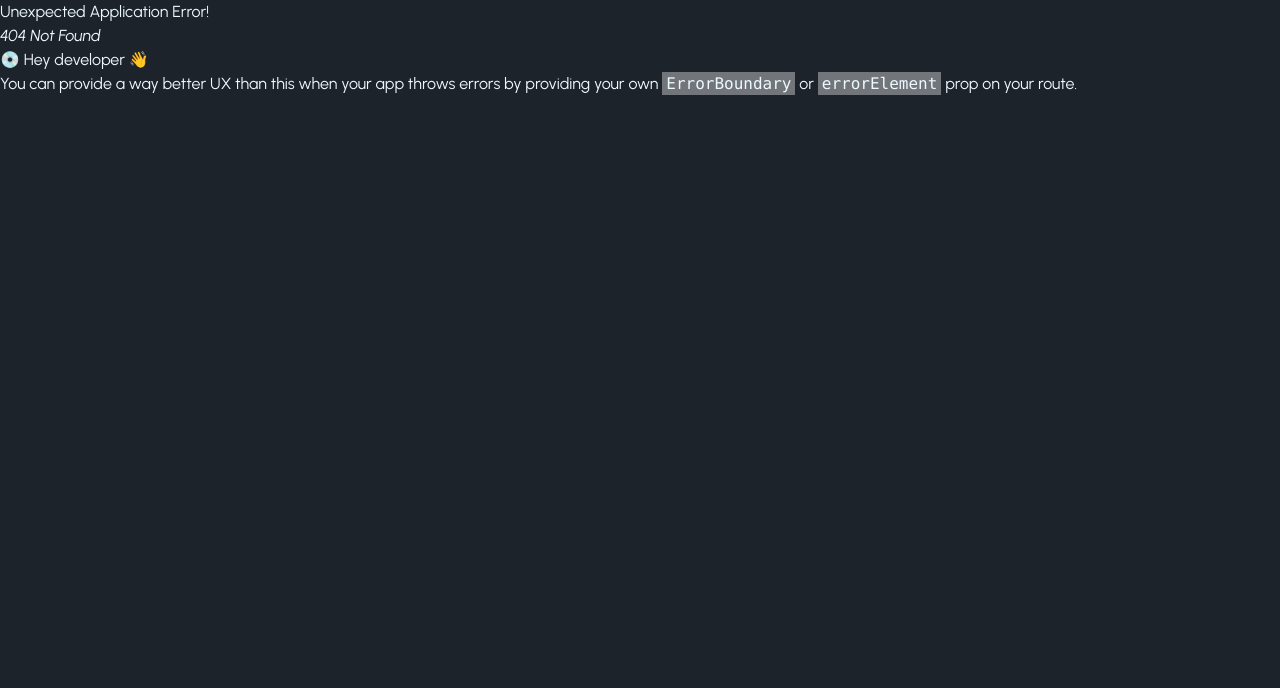
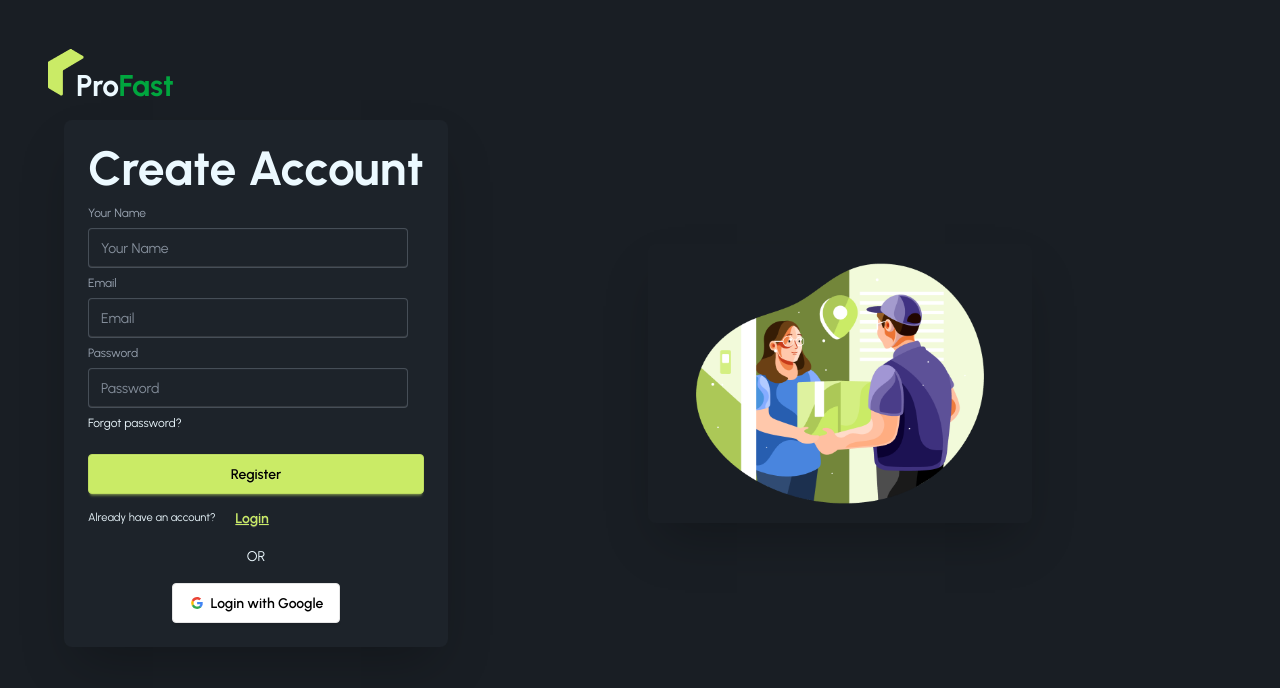
Before and after one commit to nahidkhan31/Profast-client-site, a React (Vite) app: page /register in a window 1280 px wide. Before the commit this address had no page. Shown: the top 688 px of the page. Built offline with nearby package versions, Linux system fonts and the light colour scheme; no server answers.

Commit message:
added login, register, and socialLogin function and firebase init

```diff
--- a/package.json
+++ b/package.json
@@ -12,9 +12,11 @@
   "dependencies": {
     "@tailwindcss/vite": "^4.1.15",
     "aos": "^3.0.0-beta.6",
+    "firebase": "^12.4.0",
     "react": "^19.1.1",
     "react-dom": "^19.1.1",
     "react-fast-marquee": "^1.6.5",
+    "react-hook-form": "^7.65.0",
     "react-icons": "^5.5.0",
     "react-responsive-carousel": "^3.2.23",
     "react-router": "^7.9.4",
--- /dev/null
+++ b/src/Pages/Authentication/Login/Login.jsx
@@ -0,0 +1,69 @@
+import React from "react";
+import { useForm } from "react-hook-form";
+import { Link } from "react-router";
+import SocialLogin from "../SocialLogin/SocialLogin";
+
+const Login = () => {
+  const {
+    register,
+    handleSubmit,
+    formState: { errors },
+  } = useForm();
+  const onSubmit = (data) => {
+    console.log(data);
+  };
+  return (
+    <div className="card bg-base-100 w-full max-w-sm shrink-0 shadow-2xl">
+      <div className="card-body">
+        <h1 className="text-5xl font-bold">Please Login</h1>
+        <form onSubmit={handleSubmit(onSubmit)}>
+          <fieldset className="fieldset">
+            <label className="label">Email</label>
+            <input
+              type="email"
+              {...register("email")}
+              className="input"
+              placeholder="Email"
+            />
+
+            <label className="label">Password</label>
+            <input
+              type="password"
+              {...register("password", {
+                required: true,
+                minLength: 6,
+              })}
+              className="input"
+              placeholder="Password"
+            />
+            {errors.password?.type === "required" && (
+              <p className="text-red-500">Password is required</p>
+            )}
+            {errors.password?.type === "minLength" && (
+              <p className="text-red-500">
+                Password Must be 6 characters or longer
+              </p>
+            )}
+
+            <div>
+              <a className="link link-hover">Forgot password?</a>
+            </div>
+
+            <button className="btn btn-primary text-black mt-4">Login</button>
+          </fieldset>
+          <p>
+            <small>
+              New to this website?{" "}
+              <Link className="btn btn-link" to="/register">
+                Register
+              </Link>
+            </small>
+          </p>
+        </form>
+        <SocialLogin></SocialLogin>
+      </div>
+    </div>
+  );
+};
+
+export default Login;
--- /dev/null
+++ b/src/Pages/Authentication/Register/Register.jsx
@@ -0,0 +1,92 @@
+import React from "react";
+import { useForm } from "react-hook-form";
+import { Link } from "react-router";
+import SocialLogin from "../SocialLogin/SocialLogin";
+
+const Register = () => {
+  const {
+    register,
+    handleSubmit,
+    formState: { errors },
+  } = useForm();
+
+  const onSubmit = (data) => {
+    console.log(data);
+  };
+  return (
+    <div className="card bg-base-100 w-full max-w-sm shrink-0 shadow-2xl">
+      <div className="card-body">
+        <h1 className="text-5xl font-bold">Create Account</h1>
+        <form onSubmit={handleSubmit(onSubmit)}>
+          <fieldset className="fieldset">
+            {/* name field */}
+            <label className="label">Your Name</label>
+            <input
+              type="text"
+              {...register("name", { required: true })}
+              className="input"
+              placeholder="Your Name"
+            />
+            {errors.email?.type === "required" && (
+              <p className="text-red-500">Name is required</p>
+            )}
+            {/* name field */}
+            {/* <label className="label">Your Name</label>
+            <input
+              type="file"
+                onChange={handleImageUpload}
+              className="input"
+              placeholder="Your Profile picture"
+            /> */}
+
+            {/* email field */}
+            <label className="label">Email</label>
+            <input
+              type="email"
+              {...register("email", { required: true })}
+              className="input"
+              placeholder="Email"
+            />
+            {errors.email?.type === "required" && (
+              <p className="text-red-500">Email is required</p>
+            )}
+            {/* password field*/}
+            <label className="label">Password</label>
+            <input
+              type="password"
+              {...register("password", { required: true, minLength: 6 })}
+              className="input"
+              placeholder="Password"
+            />
+            {errors.password?.type === "required" && (
+              <p className="text-red-500">Password is required</p>
+            )}
+            {errors.password?.type === "minLength" && (
+              <p className="text-red-500">
+                Password must be 6 characters or longer
+              </p>
+            )}
+
+            <div>
+              <a className="link link-hover">Forgot password?</a>
+            </div>
+            <button className="btn btn-primary text-black mt-4">
+              Register
+            </button>
+          </fieldset>
+          <p>
+            <small>
+              Already have an account?{" "}
+              <Link className="btn btn-link" to="/login">
+                Login
+              </Link>
+            </small>
+          </p>
+        </form>
+        <SocialLogin></SocialLogin>
+      </div>
+    </div>
+  );
+};
+
+export default Register;
--- /dev/null
+++ b/src/Pages/Authentication/SocialLogin/SocialLogin.jsx
@@ -0,0 +1,18 @@
+import React from 'react';
+
+const SocialLogin = () => {
+     const handleGoogleSignIn = () =>{
+        console.log("working")
+     }
+    return (
+        <div className='text-center'>
+            <p className='mb-4'>OR</p>
+            <button onClick={handleGoogleSignIn} className="btn bg-white text-black border-[#e5e5e5]">
+                <svg aria-label="Google logo" width="16" height="16" xmlns="http://www.w3.org/2000/svg" viewBox="0 0 512 512"><g><path d="m0 0H512V512H0" fill="#fff"></path><path fill="#34a853" d="M153 292c30 82 118 95 171 60h62v48A192 192 0 0190 341"></path><path fill="#4285f4" d="m386 400a140 175 0 0053-179H260v74h102q-7 37-38 57"></path><path fill="#fbbc02" d="m90 341a208 200 0 010-171l63 49q-12 37 0 73"></path><path fill="#ea4335" d="m153 219c22-69 116-109 179-50l55-54c-78-75-230-72-297 55"></path></g></svg>
+                Login with Google
+            </button>
+        </div>
+    );
+};
+
+export default SocialLogin;
--- /dev/null
+++ b/src/contexts/AuthContext/AuthContext.jsx
@@ -0,0 +1,4 @@
+import React, { createContext } from 'react';
+
+
+export const AuthContext = createContext();
--- /dev/null
+++ b/src/contexts/AuthContext/AuthProvider.jsx
@@ -0,0 +1,65 @@
+import React, { useEffect, useState } from "react";
+import { AuthContext } from "./AuthContext";
+import {
+  createUserWithEmailAndPassword,
+  GoogleAuthProvider,
+  onAuthStateChanged,
+  signInWithEmailAndPassword,
+  signInWithPopup,
+  signOut,
+  updateProfile,
+} from "firebase/auth";
+import { auth } from "../../firebase/firebase.init";
+
+const googleProvider = new GoogleAuthProvider();
+
+const AuthProvider = ({ children }) => {
+  const [user, setUser] = useState(null);
+  const [loading, setLoading] = useState(true);
+
+  const createUser = (email, password) => {
+    setLoading(true);
+    return createUserWithEmailAndPassword(auth, email, password);
+  };
+
+  const signIn = (email, password) => {
+    setLoading(true);
+    return signInWithEmailAndPassword(auth, email, password);
+  };
+
+  const signInWithGoogle = () => {
+    setLoading(true);
+    return signInWithPopup(auth, googleProvider);
+  };
+
+  const updateUserProfile = (profileInfo) => {
+    return updateProfile(auth.currentUser, profileInfo);
+  };
+
+  const logOut = () => {
+    setLoading(true);
+    return signOut(auth);
+  };
+
+  useEffect(() => {
+    const unSubscribe = onAuthStateChanged(auth, (currentUser) => {
+      setUser(currentUser);
+      console.log("user in the auth state change", currentUser);
+    });
+    return () => {
+      unSubscribe();
+    };
+  }, []);
+  const authInfo = {
+    user,
+    loading,
+    createUser,
+    signIn,
+    signInWithGoogle,
+    updateUserProfile,
+    logOut,
+  };
+  return <AuthContext value={authInfo}>{children}</AuthContext>;
+};
+
+export default AuthProvider;
--- /dev/null
+++ b/src/firebase/firebase.init.js
@@ -0,0 +1,20 @@
+// Import the functions you need from the SDKs you need
+import { initializeApp } from "firebase/app";
+import { getAuth } from "firebase/auth";
+// TODO: Add SDKs for Firebase products that you want to use
+// https://firebase.google.com/docs/web/setup#available-libraries
+
+// Your web app's Firebase configuration
+const firebaseConfig = {
+  apiKey: import.meta.env.VITE_apiKey,
+  authDomain: import.meta.env.VITE_authDomain,
+  projectId: import.meta.env.VITE_projectId,
+  storageBucket: import.meta.env.VITE_storageBucket,
+  messagingSenderId: import.meta.env.VITE_messagingSenderId,
+  appId: import.meta.env.VITE_appId
+};
+
+// Initialize Firebase
+const app = initializeApp(firebaseConfig);
+// Initialize Firebase Authentication and get a reference to the service
+export const auth = getAuth(app);
--- /dev/null
+++ b/src/layouts/AuthLayout.jsx
@@ -0,0 +1,24 @@
+import React from "react";
+import Logo from "../Pages/Shared/Logo/Logo";
+import { Outlet } from "react-router";
+import authImg from "../assets/authImage.png";
+
+const AuthLayout = () => {
+  return (
+    <div className="p-12 bg-base-200">
+      <div>
+        <Logo></Logo>
+      </div>
+      <div className="hero-content flex-col lg:flex-row-reverse">
+        <div className="flex-1">
+          <img src={authImg} className="max-w-sm rounded-lg shadow-2xl" />
+        </div>
+        <div className="flex-1">
+          <Outlet></Outlet>
+        </div>
+      </div>
+    </div>
+  );
+};
+
+export default AuthLayout;
--- a/src/router/router.jsx
+++ b/src/router/router.jsx
@@ -2,6 +2,9 @@ import React from "react";
 import { createBrowserRouter } from "react-router";
 import RootLayout from "../layouts/RootLayout";
 import Home from "../Pages/Home/Home/Home";
+import AuthLayout from "../layouts/AuthLayout";
+import Login from "../Pages/Authentication/Login/Login";
+import Register from "../Pages/Authentication/Register/Register";
 
 export const router = createBrowserRouter([
   {
@@ -14,4 +17,19 @@ export const router = createBrowserRouter([
       },
     ],
   },
+  {
+    path: "/",
+    Component: AuthLayout,
+    children: [
+      {
+        index: true,
+        path: "login",
+        Component: Login
+      },
+      {
+        path: "register",
+        Component: Register
+      }
+    ]
+  }
 ]);
```
Also changed, not shown: src/main.jsx (+5 -2 lines), 2 other files (tests, documents, lock files or other folders).
